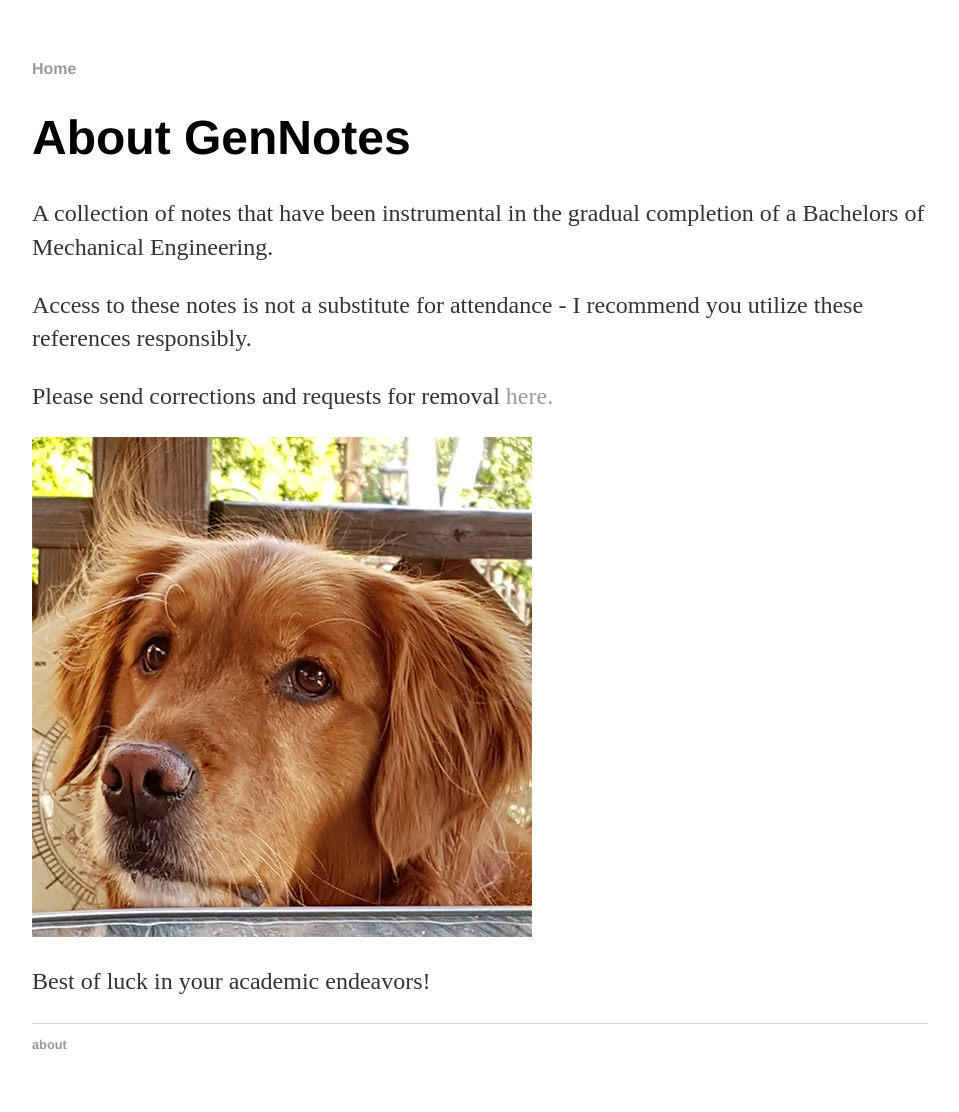
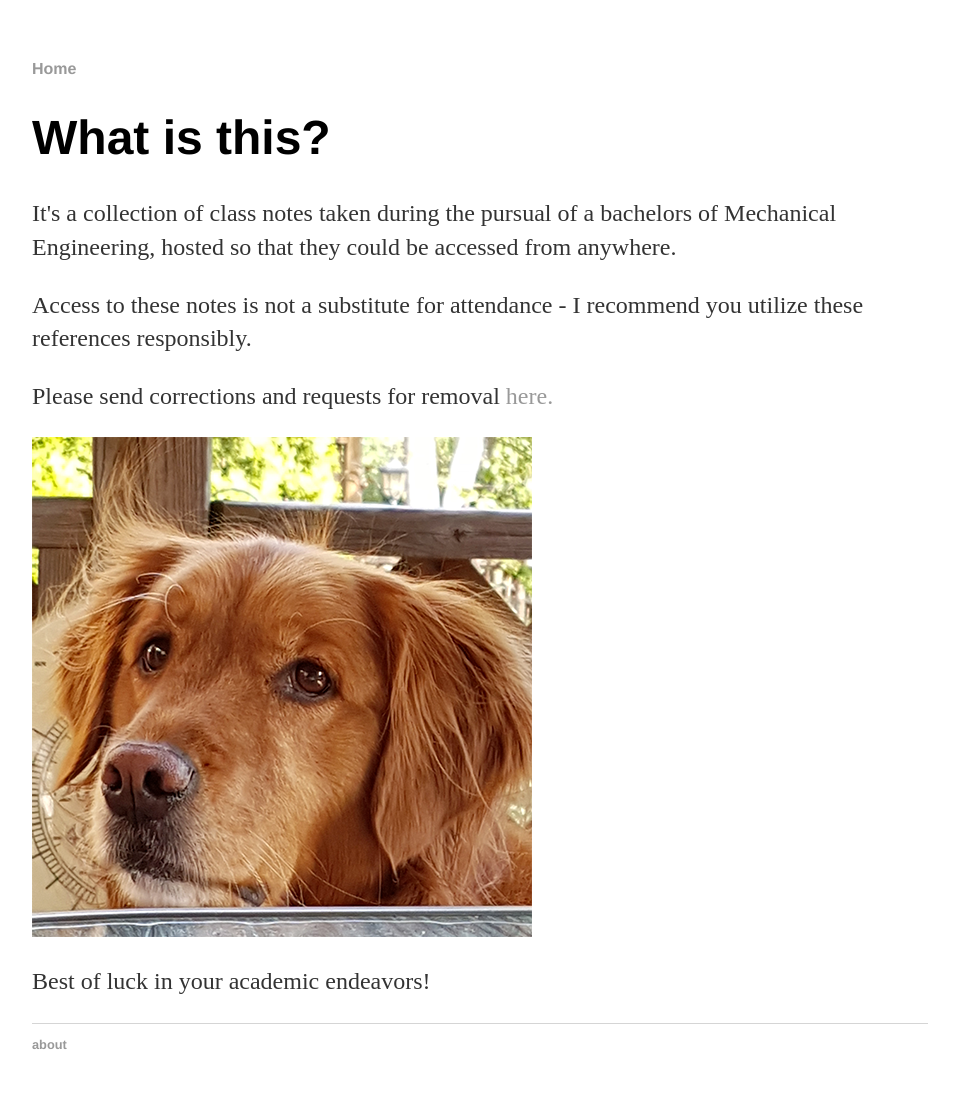
Before and after one commit to GenNotes/GenNotes.github.io, a Jekyll site: the page built from about/index.html, in a window 1280 px wide. Shown: the whole page, without its empty margins (160-1119 px from the left). Built offline with Jekyll 4.4.1, drawn with Linux system fonts in a browser that asks for light colours.

Commit message:
Update index.html

```diff
--- a/about/index.html
+++ b/about/index.html
@@ -1,11 +1,11 @@
 ---
 layout: default
-title: About GenNotes
+title: About Genno Notes
 ---
 <div class="blurb">
-	<h1>About GenNotes</h1>
+	<h1>What is this?</h1>
 
-	<p> A collection of notes that have been instrumental in the gradual completion of a Bachelors of Mechanical Engineering. </p>
+	<p> It's a collection of class notes taken during the pursual of a bachelors of Mechanical Engineering, hosted so that they could be accessed from anywhere. </p>
 
 	<p> Access to these notes is not a substitute for attendance - I recommend you utilize these references responsibly. </p>
 
@@ -17,4 +17,4 @@ title: About GenNotes
 
   	<p> Best of luck in your academic endeavors! </p>
 
-</div><!-- /.blurb -->
+</div>
```
